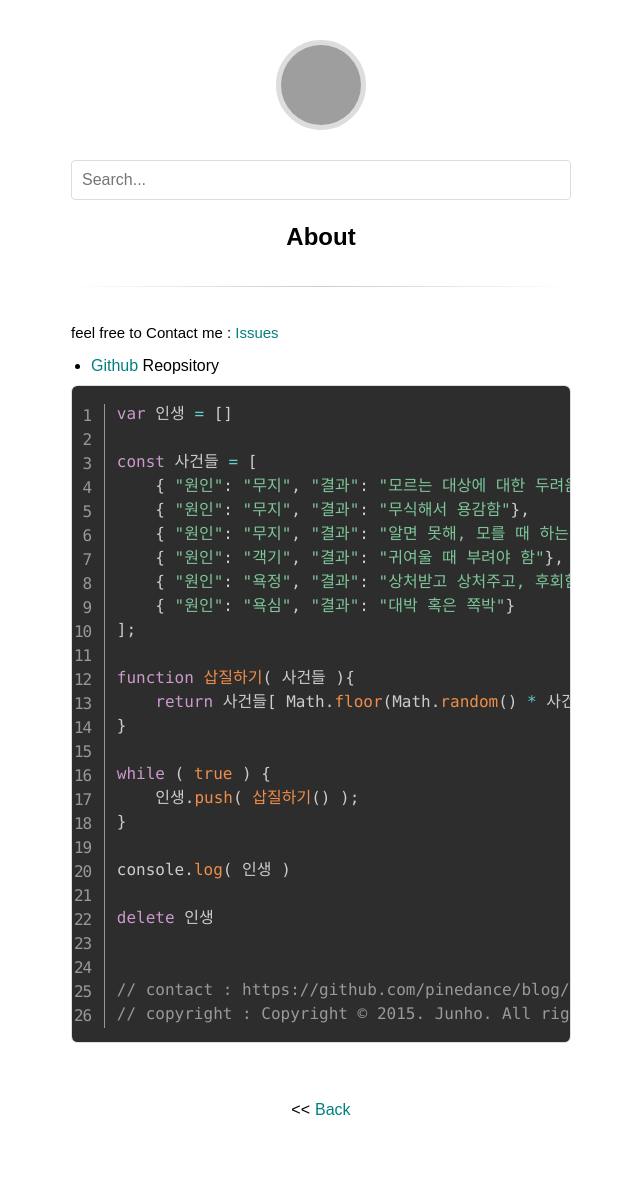
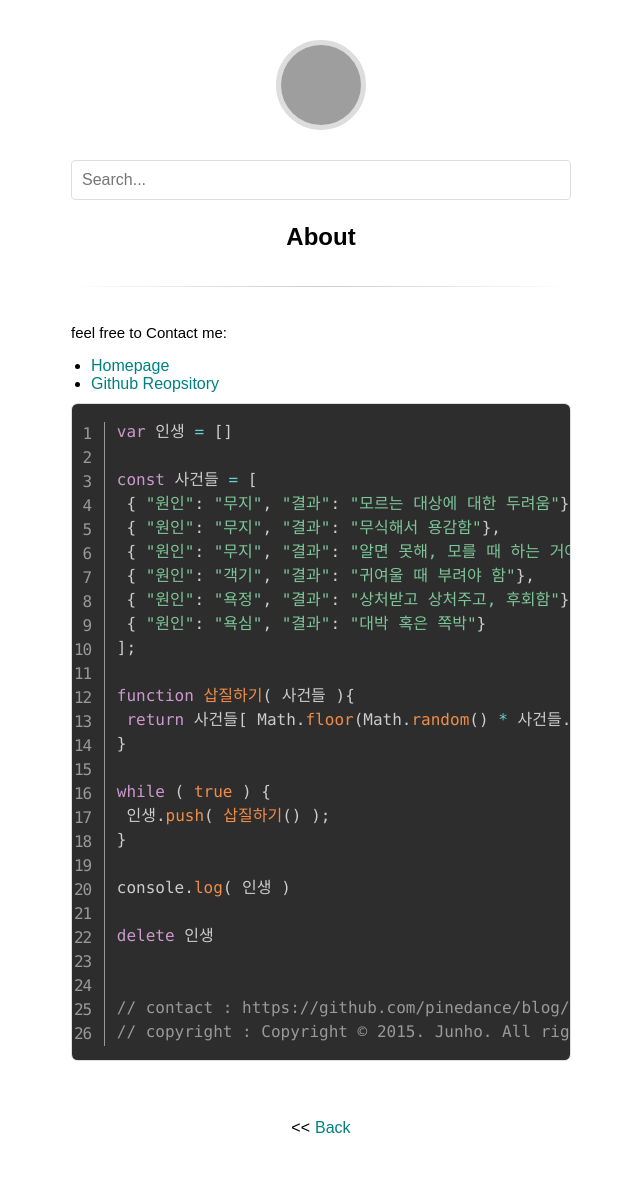
Before and after one commit to pinedance/blog, a Jekyll site: the page built from about.md, in a window 1280 px wide. Shown: the whole page, without its empty margins (319-959 px from the left). Built offline with Jekyll 4.4.1, drawn with Linux system fonts in a browser that asks for light colours; some web fonts are replaced; comment, search, counter and statistics services are not loaded; grey boxes are pictures that could not be loaded.

Commit message:
update author info

````diff
--- a/_config.yml
+++ b/_config.yml
@@ -18,7 +18,9 @@ url: "https://blog.pinedance.click" # the base hostname & protocol for your site
 author_name:     "Junho"
 author_email:    pinedance@gmail.com
 author_gravatar: fc746ff5d8579298993f87ac2bf84e48 # Gravatar md5 hash
+author_homepage_url: "https://pinedance.click" # Author homepage URL
 github_username: pinedance
+github_url:      "https://github.com/pinedance"
 
 # Site Settings
 # baseurl:            "/blog" # Base URL must end WITHOUT a slash, default: ""
--- a/about.md
+++ b/about.md
@@ -3,29 +3,29 @@ layout: page
 title: About
 ---
 
+feel free to Contact me:
 
-feel free to Contact me : [Issues](//github.com/pinedance/pinedance.github.io/issues)
-
-* [Github](https://github.com/pinedance) Reopsitory
+* [Homepage]( {{ site.author_homepage_url }})
+* [Github Reopsitory]( {{ site.github_url }})
 
 ```javascript
 var 인생 = []
 
 const 사건들 = [
-	{ "원인": "무지", "결과": "모르는 대상에 대한 두려움"},
-	{ "원인": "무지", "결과": "무식해서 용감함"},
-	{ "원인": "무지", "결과": "알면 못해, 모를 때 하는 거야"},
-	{ "원인": "객기", "결과": "귀여울 때 부려야 함"},
-	{ "원인": "욕정", "결과": "상처받고 상처주고, 후회함"},
-	{ "원인": "욕심", "결과": "대박 혹은 쪽박"}
+ { "원인": "무지", "결과": "모르는 대상에 대한 두려움"},
+ { "원인": "무지", "결과": "무식해서 용감함"},
+ { "원인": "무지", "결과": "알면 못해, 모를 때 하는 거야"},
+ { "원인": "객기", "결과": "귀여울 때 부려야 함"},
+ { "원인": "욕정", "결과": "상처받고 상처주고, 후회함"},
+ { "원인": "욕심", "결과": "대박 혹은 쪽박"}
 ];
 
 function 삽질하기( 사건들 ){
-	return 사건들[ Math.floor(Math.random() * 사건들.length) ]
+ return 사건들[ Math.floor(Math.random() * 사건들.length) ]
 }
 
 while ( true ) {
-	인생.push( 삽질하기() );
+ 인생.push( 삽질하기() );
 }
 
 console.log( 인생 )
````
